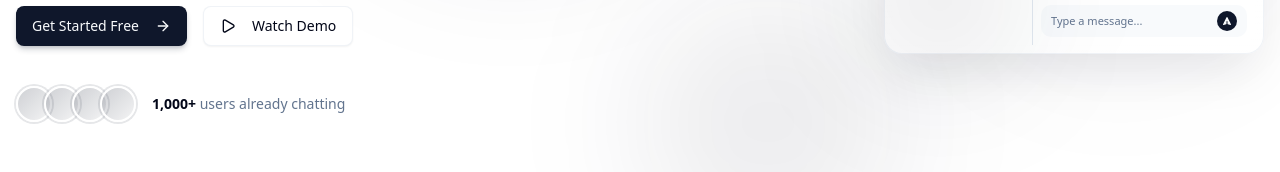
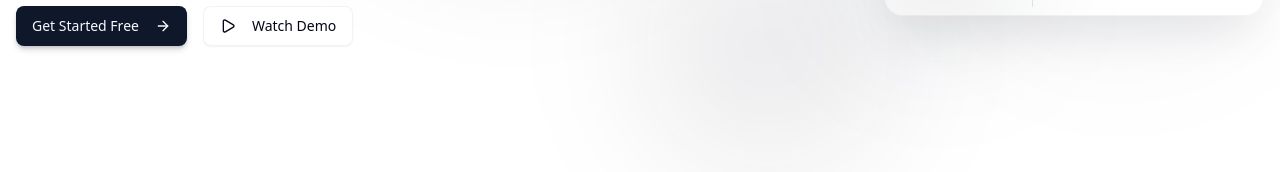
Before and after one commit to CTMarsh/chat-app, a Next.js app in the folder chat-app/: page / in a window 1280 px wide. Shown: the part 497-669 px from the top of the page. Built offline with nearby package versions, Linux system fonts and the light colour scheme; no server answers.

Commit message:
Ready for production
- Remove false "1,000+ users" claim from landing page

Co-Authored-By: Claude Opus 4.5 <noreply@anthropic.com>

```diff
--- a/chat-app/components/landing/hero.tsx
+++ b/chat-app/components/landing/hero.tsx
@@ -50,20 +50,6 @@ export function Hero() {
               </Button>
             </div>
 
-            <div className="flex items-center gap-4 pt-4">
-              <div className="flex -space-x-2">
-                {[1, 2, 3, 4].map((i) => (
-                  <div
-                    key={i}
-                    className="h-9 w-9 rounded-full border-2 border-background bg-gradient-to-br from-primary/20 to-primary/5 ring-2 ring-primary/10"
-                  />
-                ))}
-              </div>
-              <p className="text-sm text-muted-foreground">
-                <span className="font-semibold text-foreground">1,000+</span>{' '}
-                users already chatting
-              </p>
-            </div>
           </div>
 
           {/* Right Column - Image */}
```
